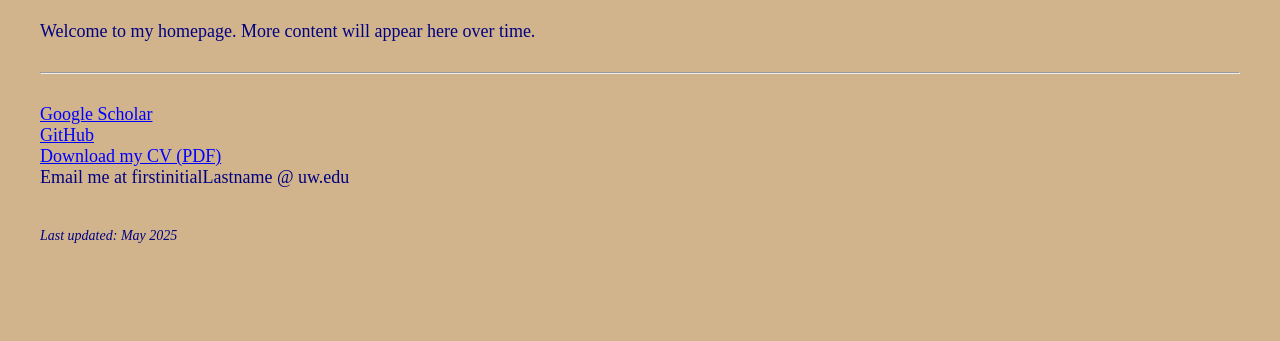
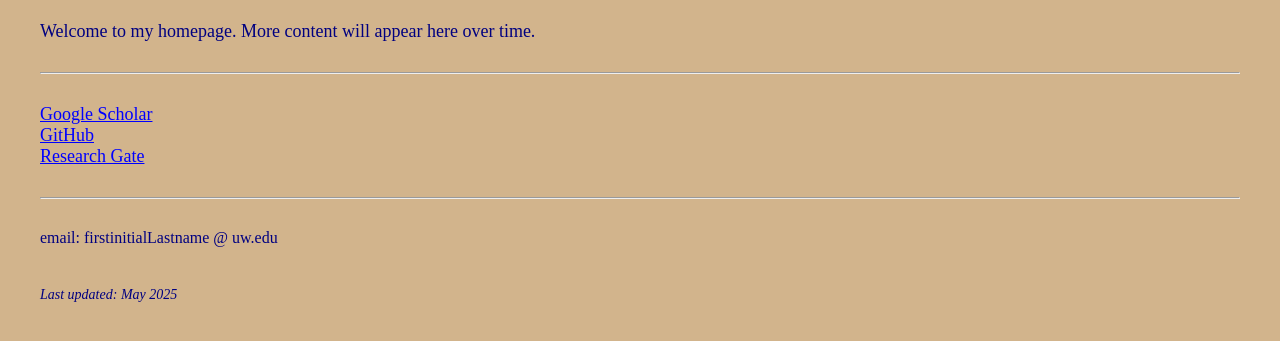
Before and after one commit to BamyaRhaskar/ramyabhaskar.github.io, a plain HTML site: page index.html in a window 1280 px wide. Shown: the part 85-426 px from the top of the page. Drawn offline with Linux system fonts and the light colour scheme.

Commit message:
Update index.html

```diff
--- a/index.html
+++ b/index.html
@@ -53,8 +53,9 @@
   <p>
     <a href="https://scholar.google.com/citations?user=ZWip71kAAAAJ&hl=en" target="_blank">Google Scholar</a><br />
     <a href="https://github.com/BamyaRhaskar" target="_blank">GitHub</a><br />
-    <a href="CV_Ramya_Bhaskar.pdf" target="_blank">Download my CV (PDF)</a><br />
-    Email me at firstinitialLastname @ uw.edu
+    <a href="https://www.researchgate.net/profile/Ramya-Bhaskar" target="_blank">Research Gate</a><br />
+    <hr />
+    email: firstinitialLastname @ uw.edu
   </p>
 
   <footer>
```
